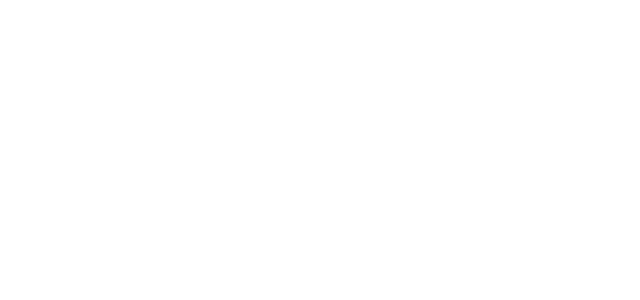
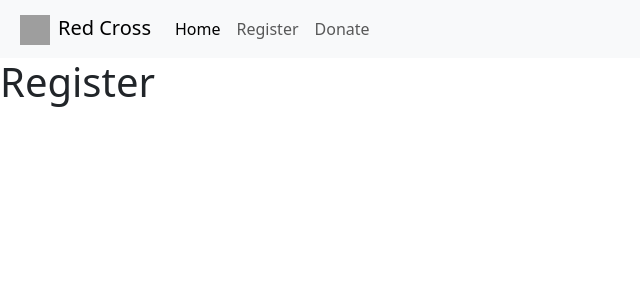
Before and after one commit to TheSilentIce/FBLA-Regional-2023, a React (Vite) app in the folder redcross-website/: page /register in a window 1280 px wide. Before the commit this address had no page. Shown: the top 300 px of the page, without its empty margins (0-640 px from the left). Built offline with nearby package versions, Linux system fonts and the light colour scheme; grey boxes are pictures that could not be loaded.

Commit message:
Add navbar and register page

```diff
--- a/redcross-website/src/App.tsx
+++ b/redcross-website/src/App.tsx
@@ -1,12 +1,16 @@
 import "../node_modules/bootstrap/dist/css/bootstrap.css";
 import { Route, Routes } from "react-router-dom";
 import { Home } from "./pages/Home";
+import { Register } from "./pages/Register";
+import Navbar from "./components/Navbar";
 
 function App() {
 	return (
 		<>
+			<Navbar />
 			<Routes>
 				<Route path="/" element={<Home />} />
+				<Route path="/register" element={<Register />} />
 			</Routes>
 		</>
 	);
--- /dev/null
+++ b/redcross-website/src/components/Navbar.tsx
@@ -0,0 +1,55 @@
+function Navbar() {
+	return (
+		<>
+			<nav className="navbar navbar-expand-lg bg-light">
+				<div className="container-fluid">
+					<a className="navbar-brand" href="#">
+						<img
+							src="/redcross.ico"
+							width={30}
+							height={30}
+							className="d-inline-block mx-2"
+						></img>
+						Red Cross
+					</a>
+					<button
+						className="navbar-toggler"
+						type="button"
+						data-bs-toggle="collapse"
+						data-bs-target="#navbarNav"
+						aria-controls="navbarNav"
+						aria-expanded="false"
+						aria-label="Toggle navigation"
+					>
+						<span className="navbar-toggler-icon"></span>
+					</button>
+					<div className="collapse navbar-collapse" id="navbarNav">
+						<ul className="navbar-nav">
+							<li className="nav-item">
+								<a
+									className="nav-link active"
+									aria-current="page"
+									href="/"
+								>
+									Home
+								</a>
+							</li>
+							<li className="nav-item">
+								<a className="nav-link" href="/register">
+									Register
+								</a>
+							</li>
+							<li className="nav-item">
+								<a className="nav-link" href="/donate">
+									Donate
+								</a>
+							</li>
+						</ul>
+					</div>
+				</div>
+			</nav>
+		</>
+	);
+}
+
+export default Navbar;
--- /dev/null
+++ b/redcross-website/src/pages/Register.tsx
@@ -0,0 +1,7 @@
+export function Register() {
+	return (
+		<>
+			<h1>Register</h1>
+		</>
+	);
+}
```
